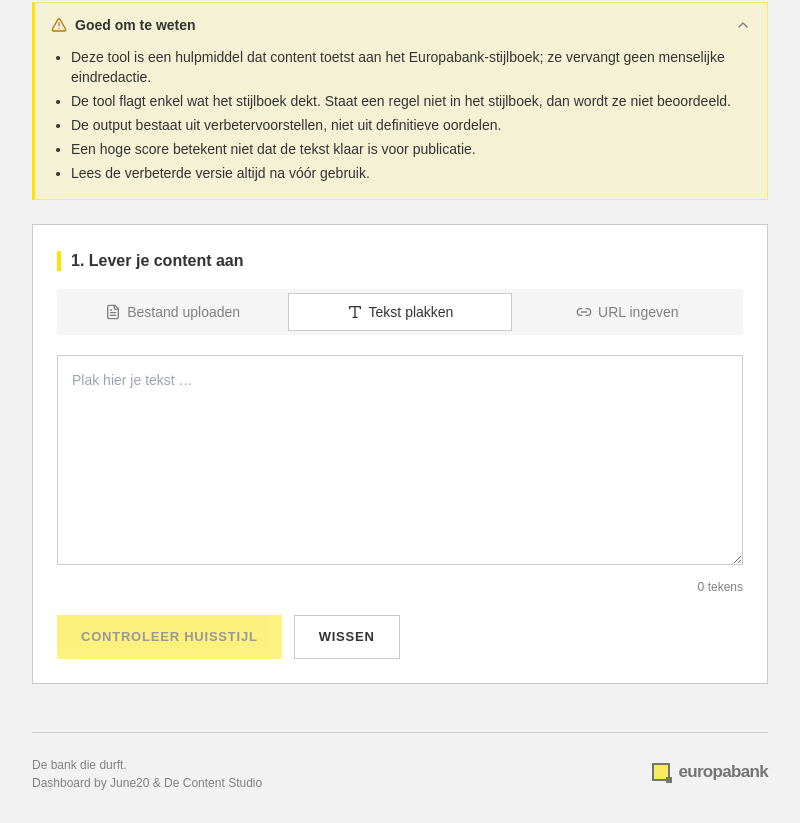
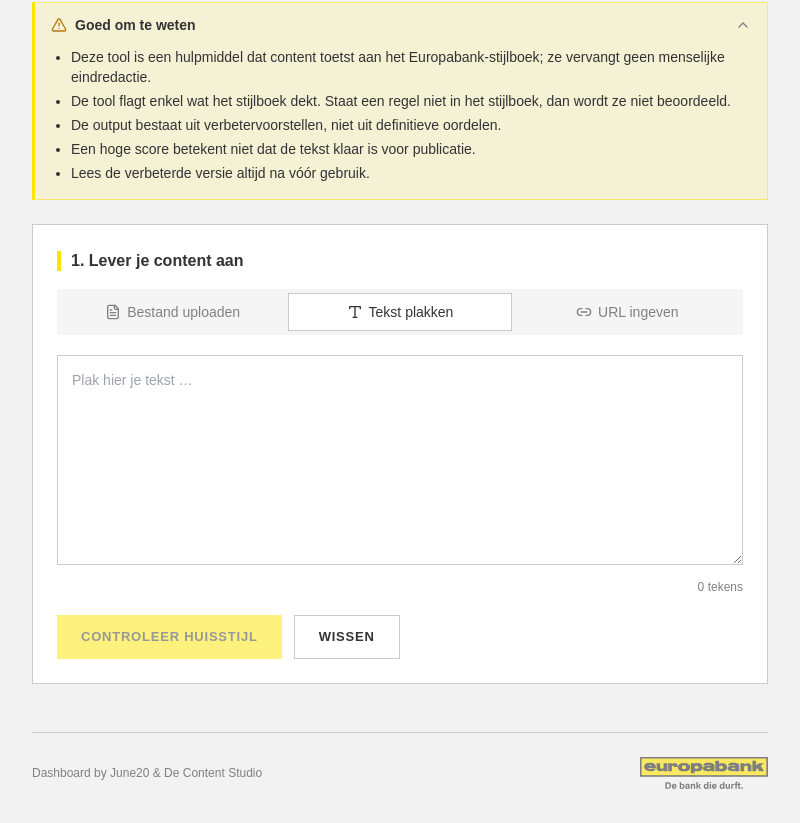
Before and after one commit to aitoolkitbe/eb-huisstijl-checker, a Next.js app: page / in a window 1280 px wide. Shown: the part 368-1191 px from the top of the page, without its empty margins (240-1040 px from the left). Built offline with nearby package versions, Linux system fonts and the light colour scheme.

Commit message:
Add files via upload

```diff
--- a/components/BrandLockup.tsx
+++ b/components/BrandLockup.tsx
@@ -10,7 +10,13 @@
 import { useState } from "react";
 import { branding } from "@/config/branding";
 
-export default function BrandLockup({ size = 24 }: { size?: number }) {
+export default function BrandLockup({
+  size = 24,
+  height,
+}: {
+  size?: number; // grootte van het CSS-merkteken (fallback)
+  height?: number; // hoogte van het logobestand; standaard branding.logo.height
+}) {
   const [imgFailed, setImgFailed] = useState(false);
   const src = branding.logo.src;
 
@@ -20,7 +26,7 @@
       <img
         src={src}
         alt={branding.logo.alt}
-        style={{ height: branding.logo.height, width: "auto" }}
+        style={{ height: height ?? branding.logo.height, width: "auto", display: "block" }}
         onError={() => setImgFailed(true)}
       />
     );
--- a/components/Footer.tsx
+++ b/components/Footer.tsx
@@ -15,7 +15,7 @@
         <p>{branding.footer.text}</p>
       </div>
       <span style={{ opacity: 0.6 }}>
-        <BrandLockup size={18} />
+        <BrandLockup size={18} height={32} />
       </span>
     </footer>
   );
--- a/config/branding.ts
+++ b/config/branding.ts
@@ -61,15 +61,14 @@
   // Pad naar het logobestand in /public. Vervang het bestand of dit pad om
   // het logo te wisselen. Laat 'src' leeg ("") om enkel de tekstnaam te tonen.
   logo: {
-    // Standaard toont de tool de merk-lockup uit de bureau-stylesheet
-    // (geel vierkant met donkere rand + wordmark, zie components/BrandLockup.tsx).
-    // Is er een officieel logobestand? Plaats het in /public en zet hier het pad
-    // (bv. "/europabank-logo.jpg" of "/logo-europabank.svg"); dat krijgt voorrang.
-    src: "",
-    alt: "Europabank",
-    // Toont deze tekst als er (nog) geen logobestand is.
+    // Officieel Europabank-logo mét baseline "De bank die durft." (SVG,
+    // aangeleverd door Europabank). Staat in /public. Zet src op "" om terug
+    // te vallen op de CSS-lockup uit de bureau-stylesheet
+    // (components/BrandLockup.tsx) — handig als het bestand ooit ontbreekt.
+    src: "/europabank-logo-baseline.svg",
+    alt: "Europabank — De bank die durft.",
     fallbackText: "Europabank",
-    height: 32, // hoogte in pixels
+    height: 44, // hoogte in pixels in de header; het logo is ca. 4:1 (±176px breed)
   },
 
   // --- Fonts ---------------------------------------------------------------
@@ -86,8 +85,9 @@
   // Footervermelding volgens de bureau-stylesheet. Pas de tekst hier aan.
   footer: {
     text: "Dashboard by June20 & De Content Studio",
-    // Optionele baseline van het merk; laat leeg ("") om te verbergen.
-    baseline: "De bank die durft.",
+    // Optionele baseline als tekstregel. Staat leeg omdat het officiële logo
+    // de baseline "De bank die durft." al bevat; vul in om ze extra te tonen.
+    baseline: "",
   },
 } as const;
 
```
Also changed, not shown: public/europabank-logo-baseline.svg (added).
